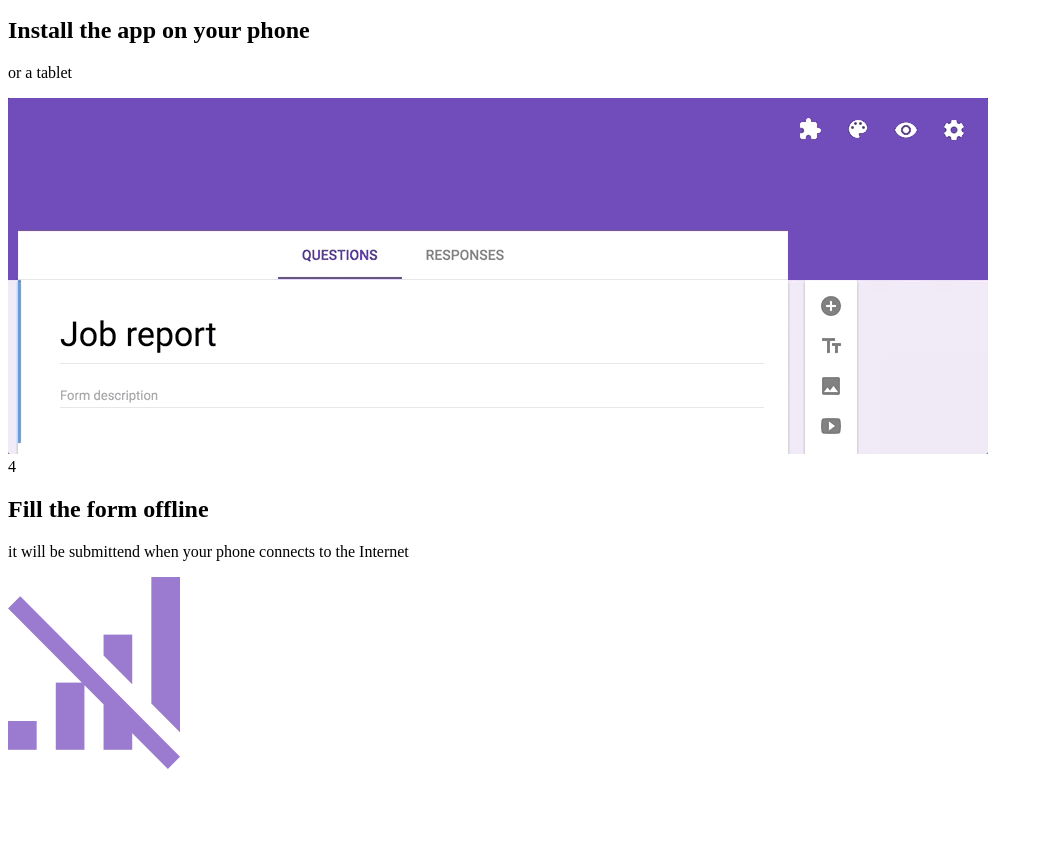
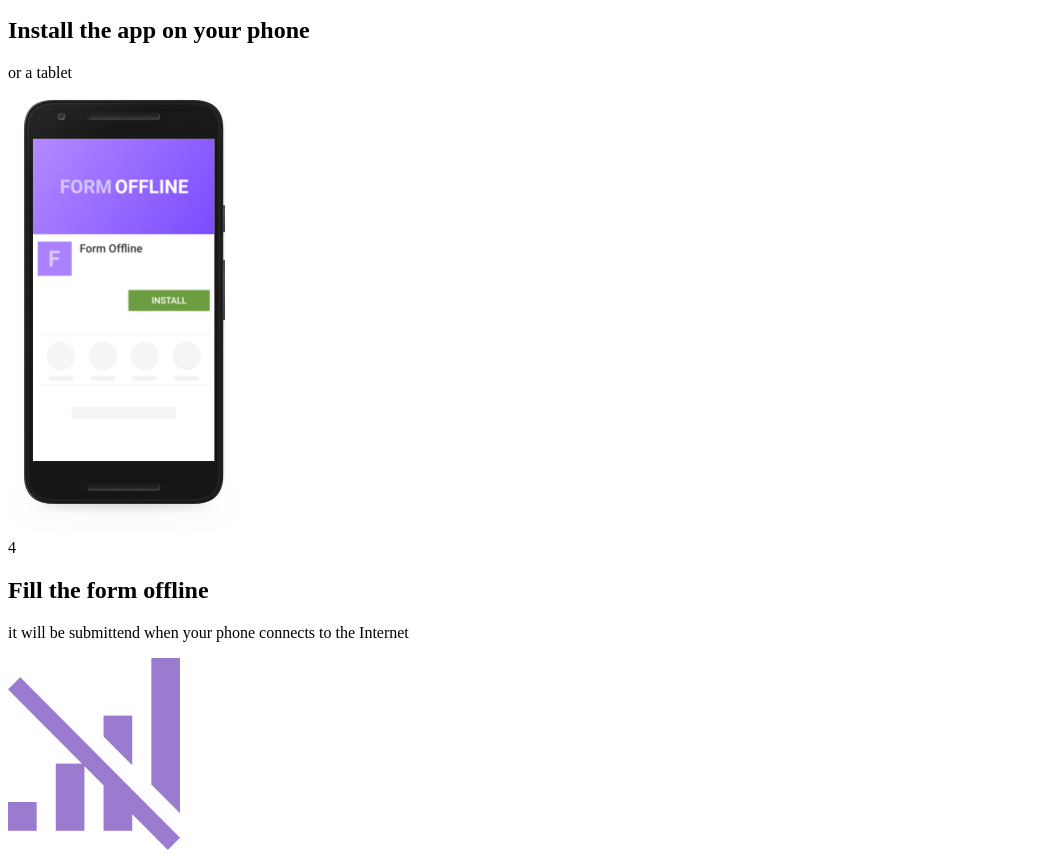
Before and after one commit to maciejmyslinski/formoffline.com, a Gatsby site: page / in a window 1280 px wide. Shown: the part 1954-2816 px from the top of the page, without its empty margins (0-1043 px from the left). Before the commit the page ends 2735 px from the top, so only its background shows below. Built offline with nearby package versions, Linux system fonts and the light colour scheme; Gatsby itself is replaced by a stand-in of ours.

Commit message:
Switch image

```diff
--- a/src/pages/index.js
+++ b/src/pages/index.js
@@ -65,7 +65,15 @@ const IndexPage = () => (
       <span>3</span>
       <h2>Install the app on your phone</h2>
       <p>or a tablet</p>
-      <img src={makeItOfflineReady} alt="Form Offline app" />
+      <img
+        srcSet={`
+          ${installTheApp},
+          ${installTheApp2x} 2x,
+          ${installTheApp3x} 3x
+        `}
+        src={installTheApp}
+        alt="Form Offline app"
+      />
     </div>
     <div>
       <span>4</span>
```
